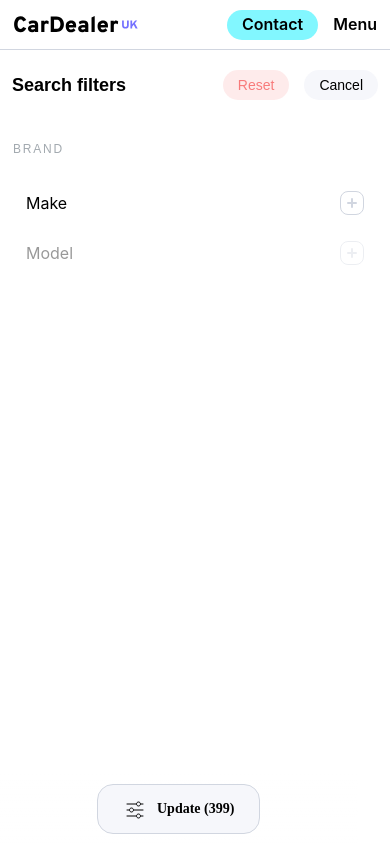
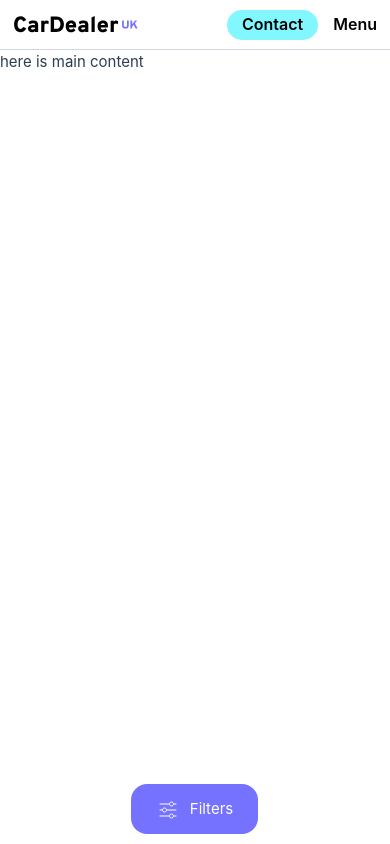
Before and after one commit to Sambuxc/delux, a Vue app: page / in a window 390 px wide. Built offline with nearby package versions, Linux system fonts and the light colour scheme; a web font is replaced by a local one.

Commit message:
Toggle state for Filters menu on mobile

```diff
--- a/src/App.vue
+++ b/src/App.vue
@@ -2,6 +2,7 @@
 import './assets/main.scss'
 import Header from './components/Header.vue';
 import SearchFilterMenu from './components/SearchFilterMenu.vue';
+import FiltersMenuButton from './components/FiltersMenuButton.vue';
 </script>
 
 <template>
@@ -9,8 +10,11 @@ import SearchFilterMenu from './components/SearchFilterMenu.vue';
 
     <SearchFilterMenu />
 
+    <FiltersMenuButton />
+
     <main>
       here is main content
     </main>
 
+
 </template>
--- a/src/assets/sass/variables.scss
+++ b/src/assets/sass/variables.scss
@@ -2,13 +2,14 @@
 $bg-body: #ffffff;
 $framework-light: #f6f7fb;
 $grey: #d1d6e0;
-$grey-dark: #a2a9af;
 $red: #f87b7b;
 $brand-primary: #7572ff;
 
 // text colors
+$text-white: #ffffff;
 $text-black: #000000;
 $text-grey: #55595d;
+$text-disabled: #a2a9af;
 
 // borders colors
 $framework-borders: $grey;
--- /dev/null
+++ b/src/components/FiltersMenuButton.vue
@@ -0,0 +1,49 @@
+<script setup>
+import IconFilter from "./icons/IconFilter.vue";
+</script>
+
+<template>
+  <div class="filters-menu__control">
+    <div class="filters-menu__control--button">
+      <IconFilter />
+      <p>Filters</p>
+    </div>
+  </div>
+</template>
+
+<style lang="scss">
+.filters-menu__control {
+  position: fixed;
+  bottom: 0;
+  display: inline-flex;
+  height: 70px;
+  width: 100%;
+  padding: 10px 98px 10px 97px;
+  justify-content: center;
+  align-items: center;
+  flex-shrink: 0;
+  background: linear-gradient(180deg, rgba(255, 255, 255, 0) 0%, #fff 100%);
+
+  &--button {
+    @include flex-base;
+    justify-content: center;
+    gap: 10px;
+    padding: 12px 25px;
+    height: 50px;
+    width: fit-content;
+
+    border-radius: 16px;
+    border: $framework-borders;
+    background: $brand-primary;
+    color: $text-white;
+
+    svg path {
+      stroke: $text-white;
+    }
+  }
+}
+
+.search-filter-menu.open + .filters-menu__control {
+  display: none;
+}
+</style>
--- a/src/components/SearchFilterMenu.vue
+++ b/src/components/SearchFilterMenu.vue
@@ -8,7 +8,7 @@ import SearchFilterItem from "./SearchFilterItem.vue";
     <div class="search-filter-menu__header">
       <h2>Search filters</h2>
       <button class="btn-red">Reset</button>
-      <button class="btn-base">Cancel</button>
+      <button class="search-filter-menu__header--cancel btn-base">Cancel</button>
     </div>
 
     <div class="search-filter-menu__body">
@@ -16,6 +16,17 @@ import SearchFilterItem from "./SearchFilterItem.vue";
 
       <SearchFilterItem title="Make"/>
       <SearchFilterItem title="Model" disabled/>
+
+      <h2>Finance</h2>
+      <SearchFilterItem title="Deposit"/>
+      <SearchFilterItem title="Mileage"/>
+      <SearchFilterItem title="Period"/>
+      <SearchFilterItem title="Budget"/>
+
+      <h2>Budget</h2>
+      <SearchFilterItem title="Min. Price" disabled/>
+      <SearchFilterItem title="Max. Price" disabled/>
+
     </div>
 
     <div class="search-filter-menu__control">
@@ -33,10 +44,11 @@ import SearchFilterItem from "./SearchFilterItem.vue";
   position: absolute;
   top: $header-height;
   width: 100%;
-  height: calc(100% - $header-height);
+  height: 0;
   background-color: white;
   display: flex;
   flex-direction: column;
+  transition: .6s height ease;
 
   &__header {
     @include flex-base;
@@ -63,7 +75,7 @@ import SearchFilterItem from "./SearchFilterItem.vue";
     h2 {
       margin: 20px 0;
 
-      color: $grey-dark;
+      color: $text-disabled;
       font-variation-settings: "wght" 900;
       font-size: 12px;
       line-height: 18px; /* 150% */
@@ -75,7 +87,7 @@ import SearchFilterItem from "./SearchFilterItem.vue";
   &__control {
     position: fixed;
     bottom: 0;
-    display: inline-flex;
+    display: none;
     height: 70px;
     padding: 10px 98px 10px 97px;
     justify-content: center;
@@ -92,8 +104,8 @@ import SearchFilterItem from "./SearchFilterItem.vue";
       width: fit-content;
 
       border-radius: 16px;
-      border: 1px solid var(--framework-borders, #D1D6E0);
-      background: var(--framework-light, #F6F7FB);
+      border: 1px solid $framework-borders;
+      background: $framework-light;
 
       p {
         height: fit-content;
@@ -109,4 +121,11 @@ import SearchFilterItem from "./SearchFilterItem.vue";
     }
   }
 }
+.search-filter-menu.open {
+  height: calc(100% - $header-height);
+
+  .search-filter-menu__control {
+    display: inline-flex;
+  }
+}
 </style>
--- a/src/main.js
+++ b/src/main.js
@@ -11,6 +11,20 @@ app.mount("#app");
 /**
  * Search Filter Menu
  */
+const searchFilterMenu = document.querySelector(".search-filter-menu");
+
+document
+  .querySelectorAll(
+    ".search-filter-menu__header--cancel, .filters-menu__control--button"
+  ).forEach((elem) => {
+    elem.addEventListener("click", function () {
+      if (!searchFilterMenu.classList.contains("open")) {
+        searchFilterMenu.classList.add("open");
+      } else {
+        searchFilterMenu.classList.remove("open");
+      }
+    })
+  })
 
 document.querySelectorAll(".search-filter-item__header").forEach((headerFilterItem) => {
   headerFilterItem.addEventListener("click", function () {
```
